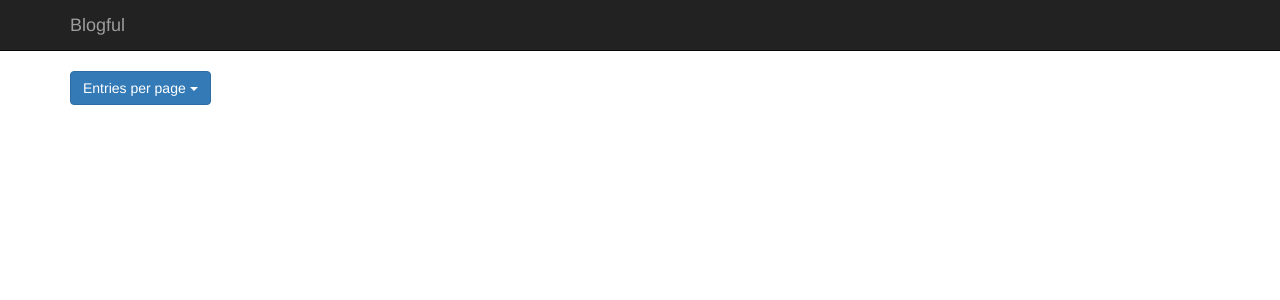
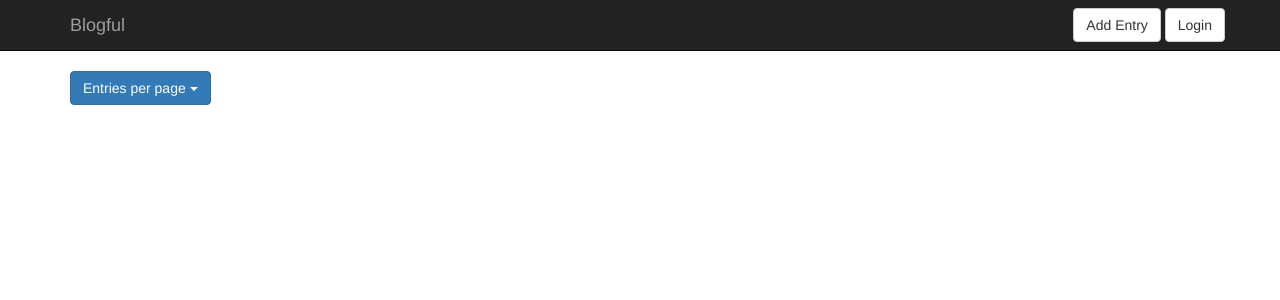
Before and after one commit to wilbert-abreu/thinkful-python-fullstack-projects, a Flask app: page / in a window 1280 px wide. Shown: the top 300 px of the page. Run offline with Flask 2, Linux system fonts and the light colour scheme; parts of the project's set-up code (start-up, migrations or seed data) failed here and were passed over; some libraries are stand-ins or nearby versions.

Commit message:
authors now only allowed to edit their own entries

```diff
--- a/blog/blog/templates/base.html
+++ b/blog/blog/templates/base.html
@@ -34,6 +34,13 @@
                 </div>
                 <div class="collapse navbar-collapse">
                     <ul class="nav navbar-nav navbar-right">
+                      <a href="{{url_for('add_entry_get')}}" class="btn btn-default navbar-btn">Add Entry</a>
+                      {% if current_user.is_authenticated %}
+                        <a href="{{url_for('logout')}}" class="btn btn-default navbar-btn">Logout</a>
+                      {% else %}
+                        <a href="{{url_for('login_get')}}" class="btn btn-default navbar-btn">Login</a>
+                      {% endif %}
+
                     </ul>
                 </div>
             </div>
--- a/blog/blog/templates/entries.html
+++ b/blog/blog/templates/entries.html
@@ -13,7 +13,7 @@
 </div>
 
 {% for entry in entries %}
-{{ macros.render_entry(entry) }}
+{{ macros.render_entry(entry,current_user) }}
 {% endfor %}
 
 <ul class="pager">
--- a/blog/blog/templates/macros.html
+++ b/blog/blog/templates/macros.html
@@ -1,16 +1,19 @@
-{% macro render_entry(entry) %}
+{% macro render_entry(entry,current_user) %}
 <div class="row">
     <div class="col-md-2 text-right metadata">
         <ul class="list-unstyled">
             <li>
                 {{ entry.datetime | dateformat("%d/%m/%y") }}
             </li>
+            {% if current_user.name == entry.author.name and current_user.is_authenticated %}
+
             <li>
                <a href="{{url_for('edit_entry_get', id=entry.id)}}">Edit</a>
             </li>
             <li>
                <a href="{{url_for('delete_entry_get', id=entry.id)}}">Delete</a>
             </li>
+            {% endif %}
         </ul>
     </div>
     <div class="col-md-10">
--- a/blog/blog/views.py
+++ b/blog/blog/views.py
@@ -134,5 +134,12 @@ def login_post():
         flash("Incorrect username or password", "danger")
         return redirect(url_for("login_get"))
 
-    login_user(user)
+    login_user(user,remember=True)
     return redirect(request.args.get('next') or url_for("entries"))
+
+from flask.ext.login import logout_user
+@app.route("/logout")
+@login_required
+def logout():
+    logout_user()
+    return redirect(url_for("entries"))
```
